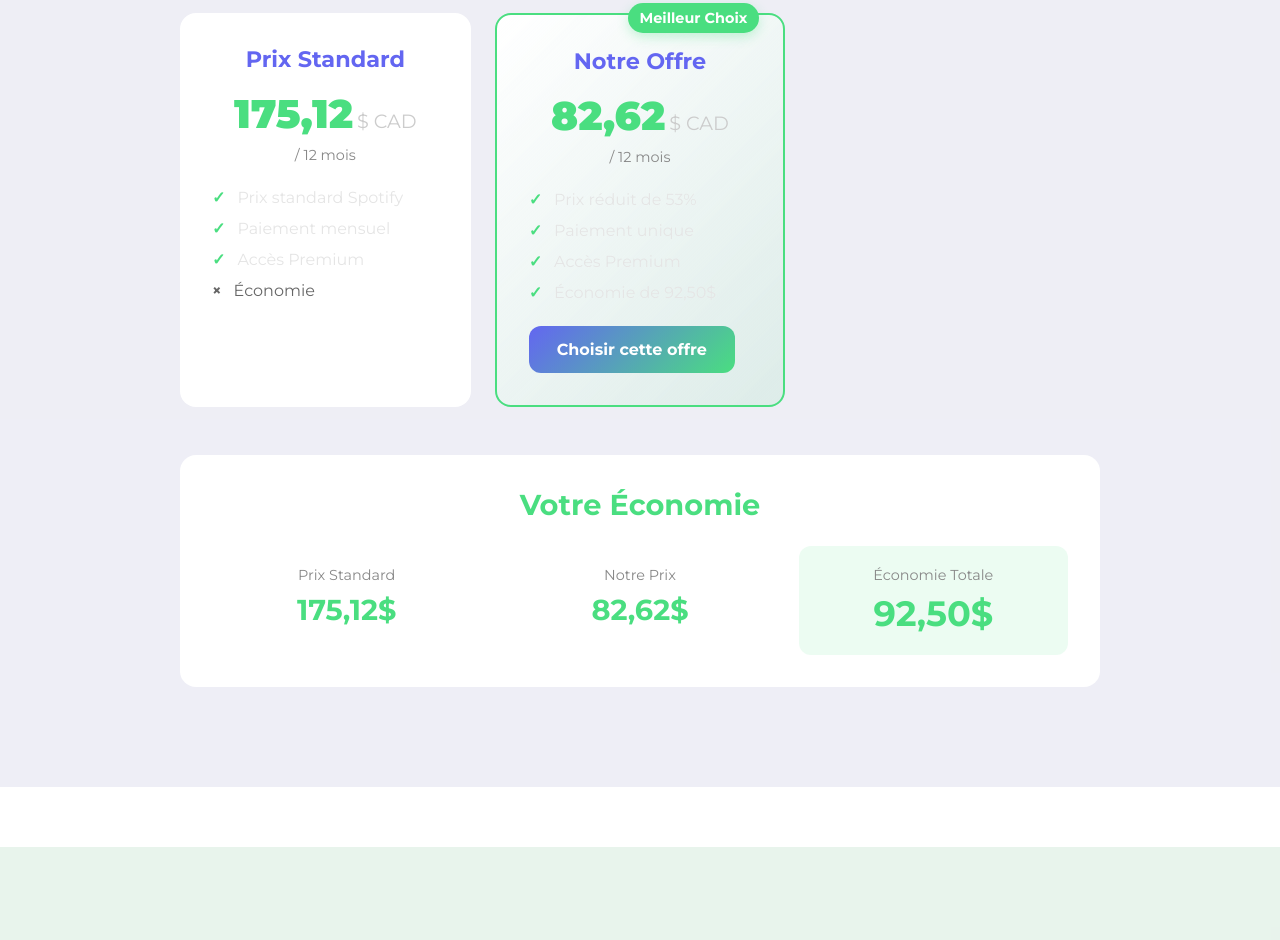
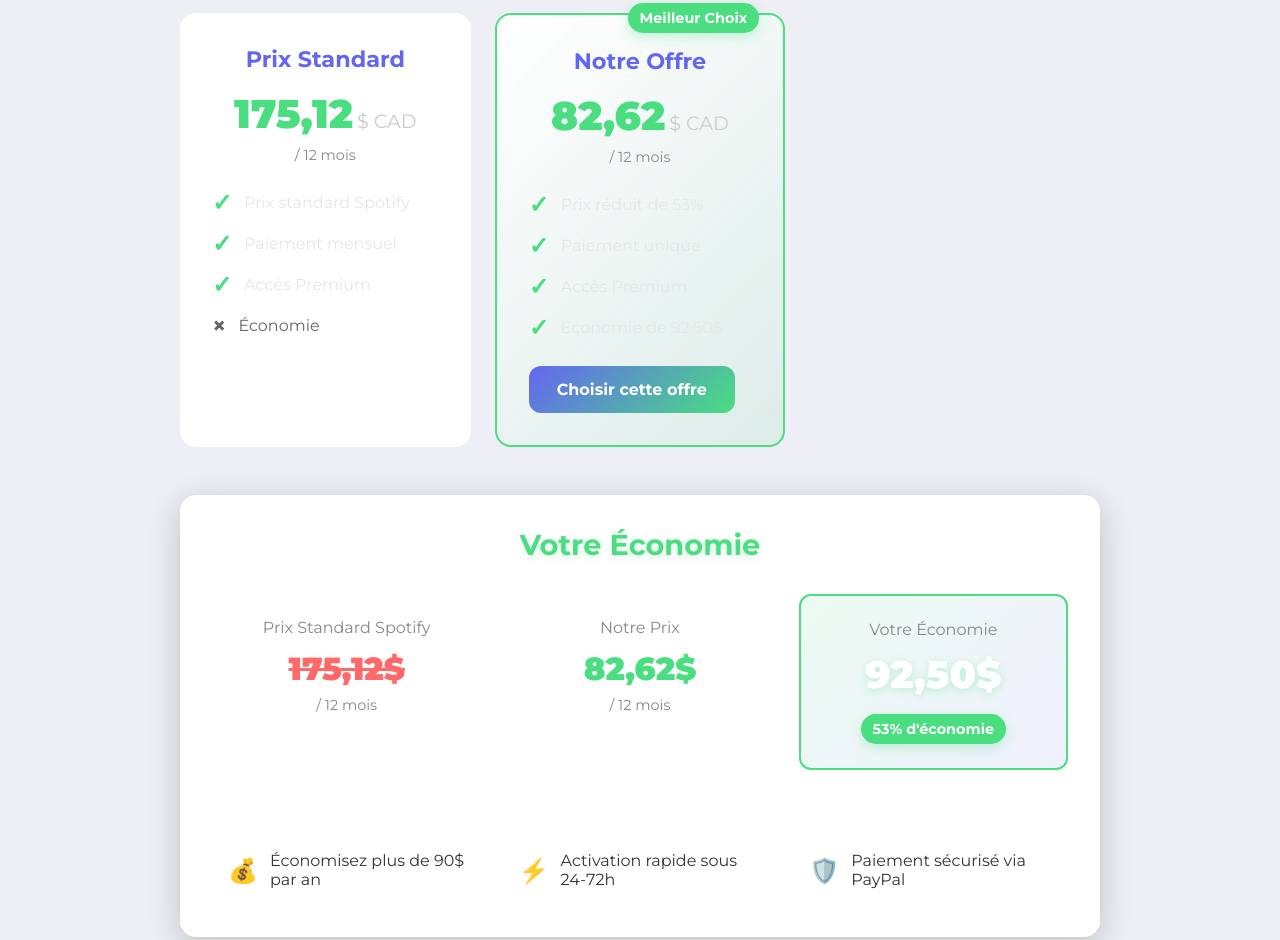
Before and after one commit to CheapDealsQC/bondeal.github.io, a plain HTML site: page index.html in a window 1280 px wide. Shown: the part 3900-4840 px from the top of the page. Drawn offline with Linux system fonts and the light colour scheme.

Commit message:
Revise savings section in index.html to include detailed pricing, savings features, and improved layout; enhance styles in style.css for better visual presentation and user interaction.

```diff
--- a/css/style.css
+++ b/css/style.css
@@ -1428,71 +1428,134 @@ section:hover, .feature-card:hover, .how-step:hover, .faq-item:hover {
   border-radius: 16px;
   padding: 32px;
   margin-top: 48px;
+  box-shadow: 0 8px 32px rgba(0,0,0,0.2);
 }
 
 .savings-calculator h3 {
   text-align: center;
   color: var(--accent2);
   font-size: 1.8rem;
-  margin-bottom: 24px;
+  margin-bottom: 32px;
+  text-shadow: 0 2px 8px rgba(74,222,128,0.2);
 }
 
 .savings-grid {
   display: grid;
   grid-template-columns: repeat(3, 1fr);
   gap: 24px;
+  margin-bottom: 32px;
 }
 
 .savings-item {
   text-align: center;
-  padding: 20px;
+  padding: 24px;
   background: rgba(255,255,255,0.05);
   border-radius: 12px;
+  transition: transform 0.3s ease;
+}
+
+.savings-item:hover {
+  transform: translateY(-4px);
 }
 
 .savings-label {
   display: block;
   color: #888;
-  margin-bottom: 8px;
-  font-size: 0.9rem;
+  margin-bottom: 12px;
+  font-size: 1rem;
+  font-weight: 500;
 }
 
 .savings-value {
   display: block;
+  font-size: 2rem;
+  font-weight: 900;
+  margin-bottom: 8px;
+}
+
+.savings-value--original {
+  color: #ff4444;
+  text-decoration: line-through;
+  opacity: 0.8;
+}
+
+.savings-value--discount {
   color: var(--accent2);
-  font-size: 1.8rem;
+}
+
+.savings-value--total {
+  color: #fff;
+  font-size: 2.4rem;
+  text-shadow: 0 2px 8px rgba(74,222,128,0.3);
+}
+
+.savings-period {
+  display: block;
+  color: #888;
+  font-size: 0.9rem;
+}
+
+.savings-badge {
+  display: inline-block;
+  background: var(--accent2);
+  color: #fff;
+  padding: 6px 12px;
+  border-radius: 20px;
+  font-size: 0.9rem;
   font-weight: 700;
+  margin-top: 8px;
+  box-shadow: 0 4px 12px rgba(74,222,128,0.3);
 }
 
 .savings-total {
-  background: rgba(74,222,128,0.1);
-}
-
-.savings-total .savings-value {
-  color: var(--accent2);
-  font-size: 2.2rem;
+  background: linear-gradient(135deg, rgba(74,222,128,0.1) 0%, rgba(99,102,241,0.1) 100%);
+  border: 2px solid var(--accent2);
+}
+
+.savings-features {
+  display: grid;
+  grid-template-columns: repeat(3, 1fr);
+  gap: 16px;
+  margin-top: 32px;
+  padding-top: 32px;
+  border-top: 1px solid rgba(255,255,255,0.1);
+}
+
+.savings-feature {
+  display: flex;
+  align-items: center;
+  gap: 12px;
+  padding: 16px;
+  background: rgba(255,255,255,0.05);
+  border-radius: 12px;
+  transition: transform 0.3s ease;
+}
+
+.savings-feature:hover {
+  transform: translateY(-2px);
+  background: rgba(255,255,255,0.08);
+}
+
+.feature-icon {
+  font-size: 1.5rem;
 }
 
 @media (max-width: 768px) {
-  .comparison-grid,
-  .savings-grid {
+  .savings-grid,
+  .savings-features {
     grid-template-columns: 1fr;
   }
 
-  .comparison-card {
-    padding: 24px;
-  }
-
-  .price-amount {
+  .savings-value {
+    font-size: 1.8rem;
+  }
+
+  .savings-value--total {
     font-size: 2rem;
   }
 
-  .savings-value {
-    font-size: 1.5rem;
-  }
-
-  .savings-total .savings-value {
-    font-size: 1.8rem;
+  .savings-feature {
+    padding: 12px;
   }
 }
 
--- a/index.html
+++ b/index.html
@@ -421,16 +421,33 @@
         <h3>Votre Économie</h3>
         <div class="savings-grid">
           <div class="savings-item">
-            <span class="savings-label">Prix Standard</span>
-            <span class="savings-value">175,12$</span>
+            <span class="savings-label">Prix Standard Spotify</span>
+            <span class="savings-value savings-value--original">175,12$</span>
+            <span class="savings-period">/ 12 mois</span>
           </div>
           <div class="savings-item">
             <span class="savings-label">Notre Prix</span>
-            <span class="savings-value">82,62$</span>
+            <span class="savings-value savings-value--discount">82,62$</span>
+            <span class="savings-period">/ 12 mois</span>
           </div>
           <div class="savings-item savings-total">
-            <span class="savings-label">Économie Totale</span>
-            <span class="savings-value">92,50$</span>
+            <span class="savings-label">Votre Économie</span>
+            <span class="savings-value savings-value--total">92,50$</span>
+            <span class="savings-badge">53% d'économie</span>
+          </div>
+        </div>
+        <div class="savings-features">
+          <div class="savings-feature">
+            <span class="feature-icon">💰</span>
+            <span>Économisez plus de 90$ par an</span>
+          </div>
+          <div class="savings-feature">
+            <span class="feature-icon">⚡</span>
+            <span>Activation rapide sous 24-72h</span>
+          </div>
+          <div class="savings-feature">
+            <span class="feature-icon">🛡️</span>
+            <span>Paiement sécurisé via PayPal</span>
           </div>
         </div>
       </div>
```
